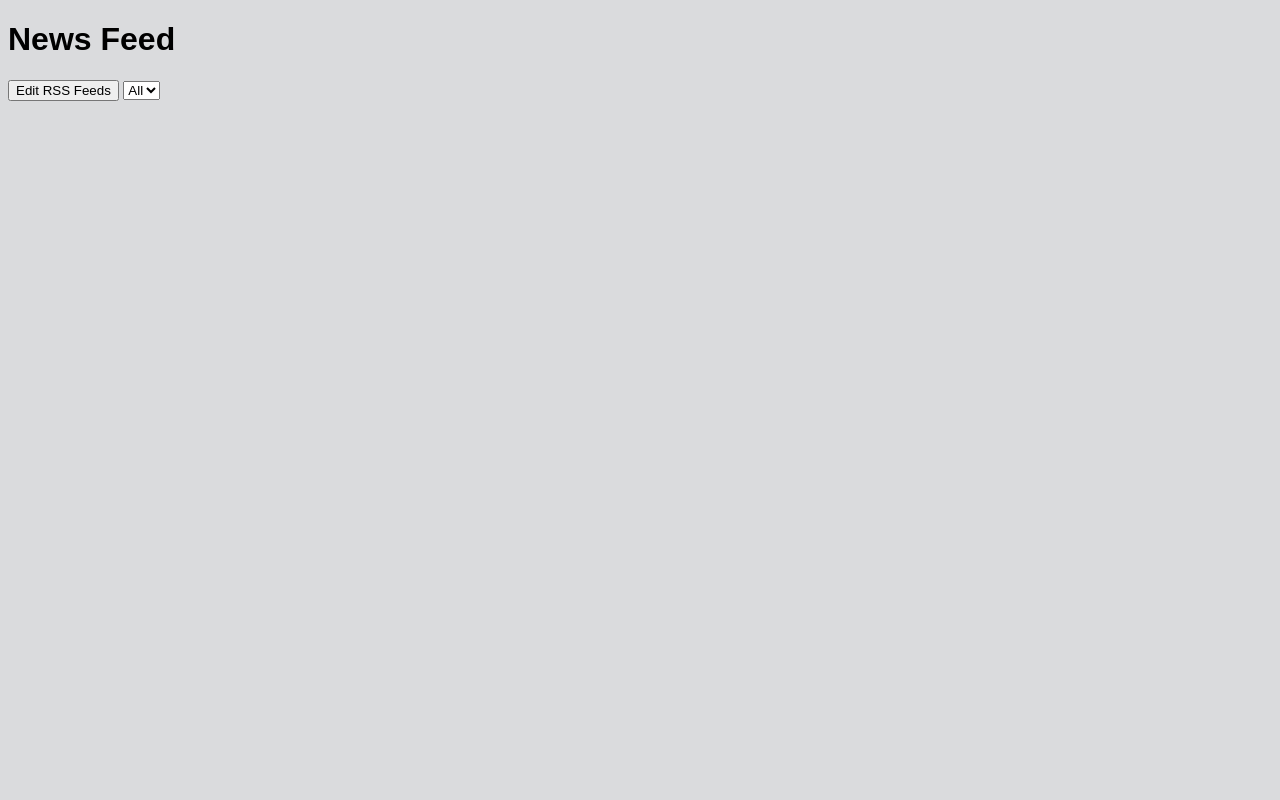
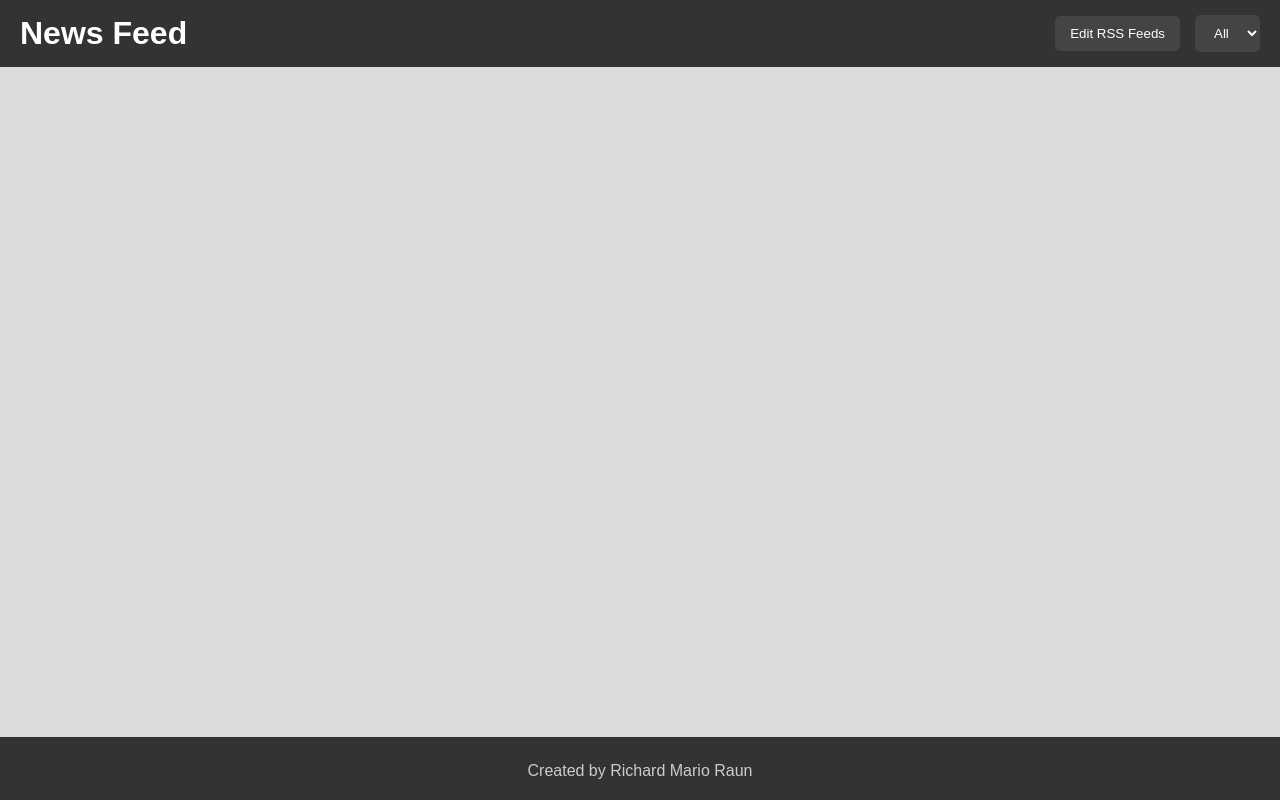
Before and after one commit to RichardMarioRaun/Website-Exercise-Raun, a website: page public/index.html in a window 1280 px wide. Drawn offline with Linux system fonts and the light colour scheme; no server answers.

Commit message:
Added footer and header, also made some scaling adjustments

```diff
--- a/public/app.js
+++ b/public/app.js
@@ -354,6 +354,26 @@ document.addEventListener('DOMContentLoaded', () => {
         displayFeed(currentFeed.allArticles);
     }
 
+    function updateGridLayout() {
+        const feedContainer = document.getElementById('feeds');
+        if (window.innerWidth <= 768) {
+            feedContainer.classList.remove('grid-three-columns', 'grid-two-columns');
+            feedContainer.classList.add('grid-one-column');
+        } else if (window.innerWidth <= 1024) {
+            feedContainer.classList.remove('grid-three-columns', 'grid-one-column');
+            feedContainer.classList.add('grid-two-columns');
+        } else {
+            feedContainer.classList.remove('grid-two-columns', 'grid-one-column');
+            feedContainer.classList.add('grid-three-columns');
+        }
+    }
+
+    // Update the grid layout on page load and window resize
+    window.addEventListener('resize', updateGridLayout);
+    updateGridLayout();
+
+
+
     function mergeFeeds(feeds) {
         const mergedFeed = new Feed();
         feeds.forEach(feed => {
--- a/public/index.html
+++ b/public/index.html
@@ -7,10 +7,15 @@
     <link rel="stylesheet" href="style.css">
 </head>
 <body>
+    <header>
         <h1>News Feed</h1>
-<div id="feed-controls">
+        <nav>
             <button id="edit-feeds-button">Edit RSS Feeds</button>
             <select id="category-dropdown"></select>
+        </nav>
+    </header>
+
+    <div id="feed-controls">
     </div>
     <ul id="feed-list"></ul>
     <div id="feeds" class="grid-container"></div>
@@ -34,6 +39,10 @@
         </div>
     </div>
 
+    <footer>
+        <p>Created by Richard Mario Raun</p>
+    </footer>
+
     <script src="app.js"></script>
 </body>
 </html>
--- a/public/style.css
+++ b/public/style.css
@@ -1,16 +1,77 @@
 body {
     font-family: Arial, sans-serif;
     background-color: #DADBDD; /* Set the background color */
+    margin: 0; /* Remove default margin */
+    padding: 0; /* Remove padding */
+    display: flex;
+    flex-direction: column;
+    min-height: 100vh; /* Ensure body takes full height */
+}
+
+header {
+    position: sticky; /* Make the header sticky */
+    top: 0;
+    left: 0;
+    width: 100%;
+    background-color: #333;
+    color: white;
+    display: flex;
+    justify-content: space-between;
+    align-items: center;
+    padding: 10px 20px;
+    z-index: 1000;
+    margin-top: 0; /* Ensure header starts at the top */
+    box-sizing: border-box;
+}
+
+header h1 {
+    margin: 0;
+}
+
+header nav {
+    display: flex;
+    gap: 15px;
+    align-items: center; /* Ensure items are centered vertically */
+    flex-wrap: wrap; /* Allow wrapping on smaller screens */
+}
+
+header nav button,
+header nav select {
+    background-color: #444;
+    color: white;
+    border: none;
+    padding: 10px 15px;
+    cursor: pointer;
+    border-radius: 5px;
+    margin: 5px 0; /* Add margin for spacing in smaller screens */
+}
+
+header nav button:hover,
+header nav select:hover {
+    background-color: #555;
 }
 
 #feed-controls {
-    margin-bottom: 20px;
+    display: none; /* Hide the feed controls as it is moved to the header */
 }
 
 .grid-container {
     display: grid;
+    gap: 10px;
+    padding: 20px; /* Add padding to the grid container */
+    flex: 1; /* Make the grid container take remaining space */
+}
+
+.grid-container.grid-three-columns {
     grid-template-columns: repeat(3, 1fr);
-    gap: 10px;
+}
+
+.grid-container.grid-two-columns {
+    grid-template-columns: repeat(2, 1fr);
+}
+
+.grid-container.grid-one-column {
+    grid-template-columns: 1fr;
 }
 
 .article {
@@ -123,7 +184,7 @@ body {
 .feed-color-0 { background-color: #ff9999; }
 .feed-color-1 { background-color: #ffcc99; }
 .feed-color-2 { background-color: #ffff99; }
-.feed-color-3 { background-color: #ccff99; }
+feed-color-3 { background-color: #ccff99; }
 .feed-color-4 { background-color: #99ff99; }
 .feed-color-5 { background-color: #99ffcc; }
 .feed-color-6 { background-color: #99ffff; }
@@ -165,3 +226,36 @@ body {
 .hidden {
     display: none;
 }
+
+footer {
+    background-color: #333;
+    color: white;
+    padding: 20px 0;
+    text-align: center;
+    width: 100%;
+    margin-top: auto; /* Push footer to the bottom */
+}
+
+footer p {
+    color: #ccc; /* Light grey text for the creator's name */
+    margin: 5px 0 0;
+}
+
+/* Media queries */
+@media (max-width: 768px) {
+    .grid-container {
+        grid-template-columns: 1fr;
+    }
+}
+
+@media (min-width: 769px) and (max-width: 1024px) {
+    .grid-container {
+        grid-template-columns: repeat(2, 1fr);
+    }
+}
+
+@media (min-width: 1025px) {
+    .grid-container {
+        grid-template-columns: repeat(3, 1fr);
+    }
+}
```
Lines whose indentation alone changed are shown as unchanged.
